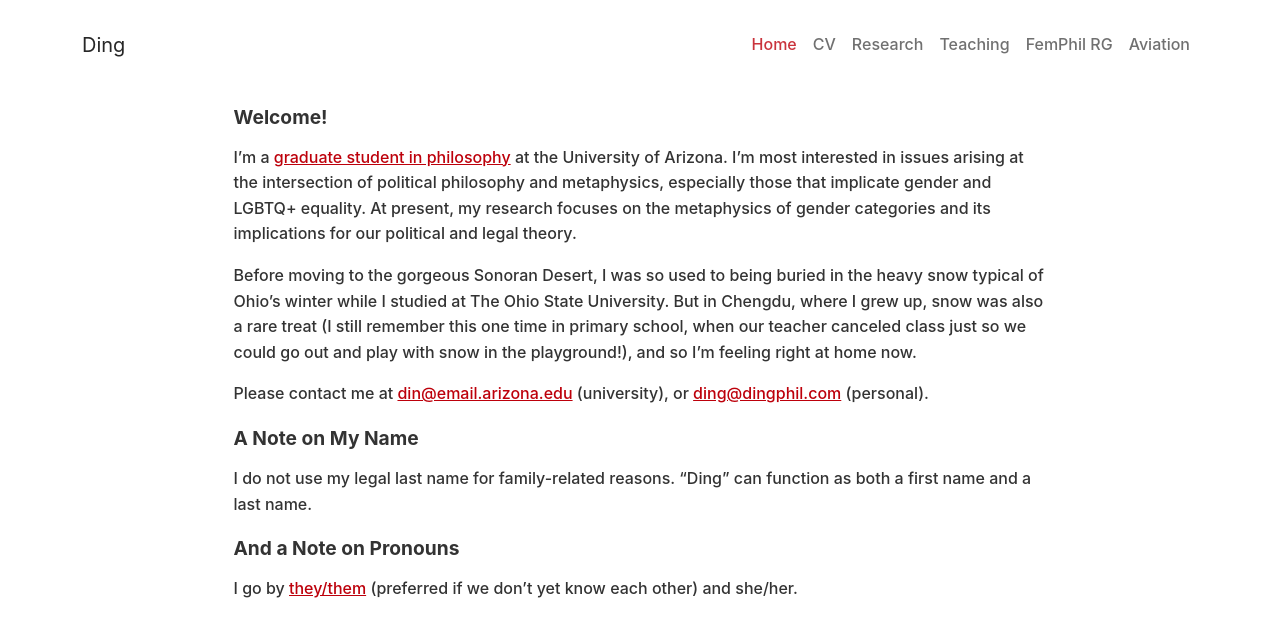
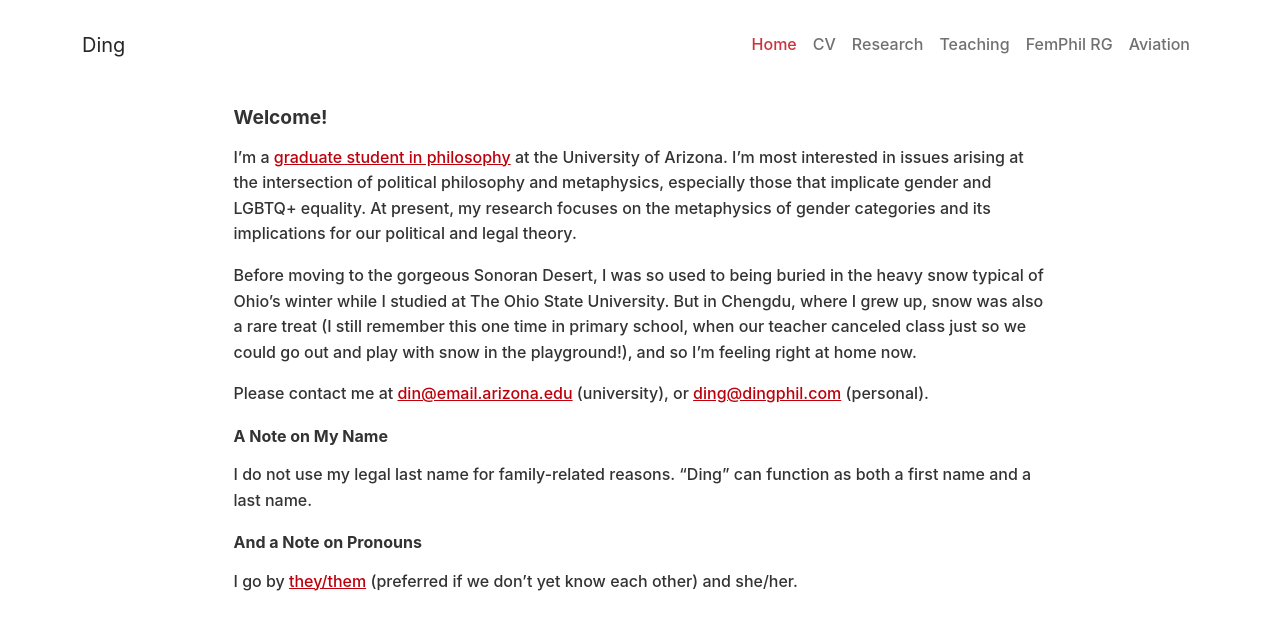
Before and after one commit to dingherself/dingherself.github.io, a Jekyll site: the page built from index.html, in a window 1280 px wide. Shown: the top 637 px of the page. Built offline with Jekyll 4.4.1, drawn with Linux system fonts in a browser that asks for light colours; nearby versions of some CDN libraries; some web fonts are replaced.

Commit message:
reduce h2 size for index.html

```diff
--- a/index.html
+++ b/index.html
@@ -22,8 +22,8 @@ order: 1
   document.write("Please contact me at" + s + "<a href=" + "mail" + "to:" + u + arr + b + dot + d + dot + t + ">" + u + arr + b + dot + d + dot + t + "</a>" + s + "(university)," + s + "or" + s + "<a href=" + "mail" + "to:" + p + arr + p + h + dot + m + ">" + p + arr + p + h + dot + m + "</a>" + s + "(personal)" + ".");
 </script>
 
-<h2>A Note on My Name</h2>
+<h2 style="font-size: 1rem">A Note on My Name</h2>
 <p>I do not use my legal last name for family-related reasons. “Ding” can function as both a first name and a last name.</p>
 
-<h2>And a Note on Pronouns</h2>
+<h2 style="font-size: 1rem">And a Note on Pronouns</h2>
 <p>I go by <a href="https://www.nytimes.com/2019/12/10/us/merriam-webster-they-word-year.html">they/them</a> (preferred if we don’t yet know each other) and she/her.</p>
```
